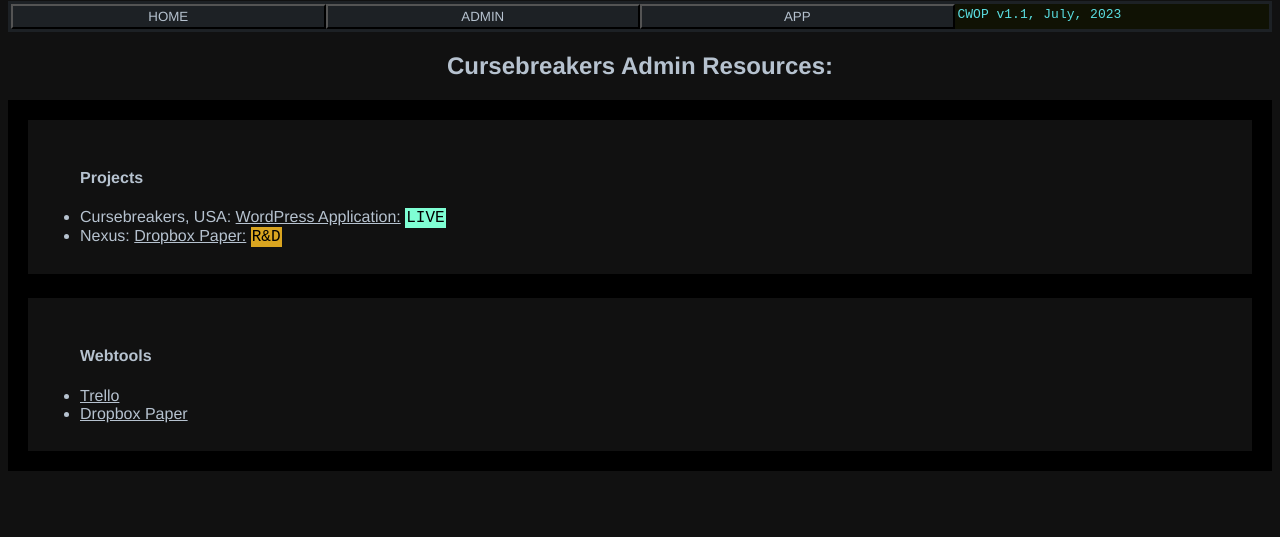
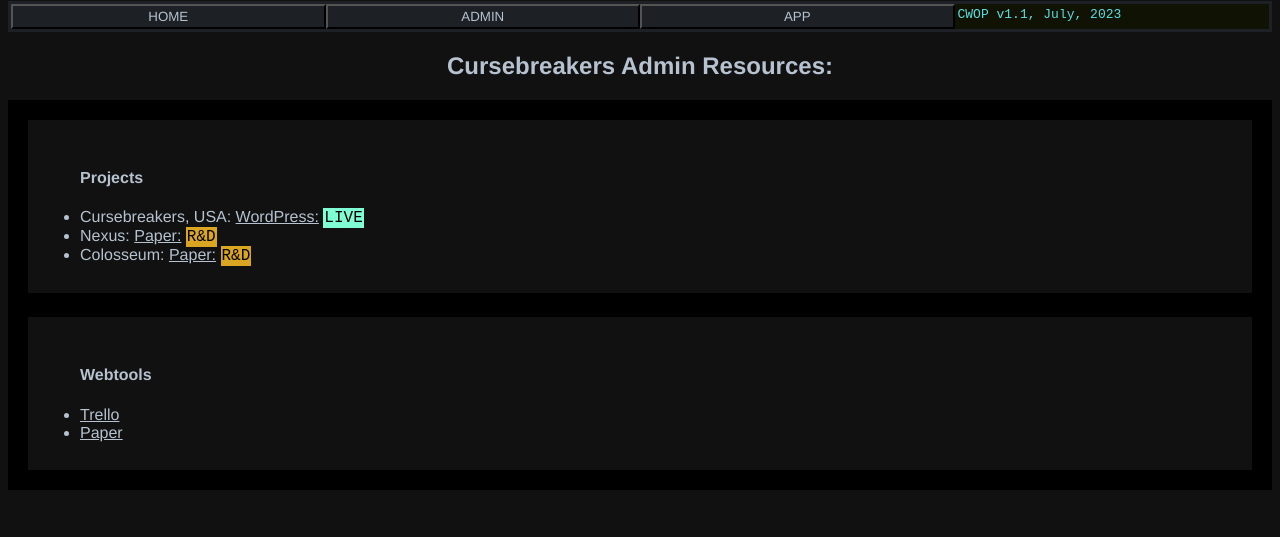
Before and after one commit to cursebreakers/CWOP, a plain HTML site: page pages/adminportal.html in a window 1280 px wide. Shown: the part 79-616 px from the top of the page. Drawn offline with Linux system fonts and the light colour scheme.

Commit message:
push new blocks

```diff
--- a/pages/adminportal.html
+++ b/pages/adminportal.html
@@ -25,14 +25,15 @@
       <div class="p1">
         <ul id="ProjectLinks">
           <h4>Projects</h4>
-          <li>Cursebreakers, USA: <a class="projlnk" href="https://cursebreakersapp.wordpress.com">WordPress Application:</a> <span class="appstatus2">LIVE</span></li>
-          <li>Nexus: <a class=projlnk href="https://paper.dropbox.com/doc/Nexus-Scaffold-r10F4fRjvOaph24JN3PQM">Dropbox Paper:</a> <span class="appstatus3">R&D</span></li>
+          <li>Cursebreakers, USA: <a class="projlnk" href="https://cursebreakersapp.wordpress.com">WordPress:</a> <span class="appstatus2">LIVE</span></li>
+          <li>Nexus: <a class=projlnk href="https://paper.dropbox.com/doc/Nexus-Scaffold-r10F4fRjvOaph24JN3PQM">Paper:</a> <span class="appstatus3">R&D</span></li>
+          <li>Colosseum: <a class="projlnk" href="https://paper.dropbox.com/doc/Cursebreakers-Colosseum--B7qjrwp6oHg2jLp0ApmTjliEAQ-8VWrRF4tdA0LJbFj4Rj9F">Paper:</a> <span class="appstatus3">R&D</span></li>
         </ul>
       </div>
       <div class="p1">
         <ul id="Webtools"><h4>Webtools</h4>
           <li><a class="wbtlnk" href="https://trello.com/b/mhFdvzyw/cursebreakers-ops">Trello</a></li>
-          <li><a class="wbtlnk" href="https://paper.dropbox.com/doc/Cursebreakers-USA-Scaffold--B7ihiH2MwxdH9l0tOfk2Y1a~AQ-sFDGno7Yn71FJqYg84bsO">Dropbox Paper</a></li>
+          <li><a class="wbtlnk" href="https://paper.dropbox.com/doc/Cursebreakers-USA-Scaffold--B7ihiH2MwxdH9l0tOfk2Y1a~AQ-sFDGno7Yn71FJqYg84bsO">Paper</a></li>
         </ul>
       </div>
     </div>
--- a/stylesheet.css
+++ b/stylesheet.css
@@ -61,7 +61,6 @@
 
 .app {
     font-size: 16px;
-    padding: 12px;
     color: #B6C2CF;
 }
 
```
Also changed, not shown: index.html (+2 -0 lines).
